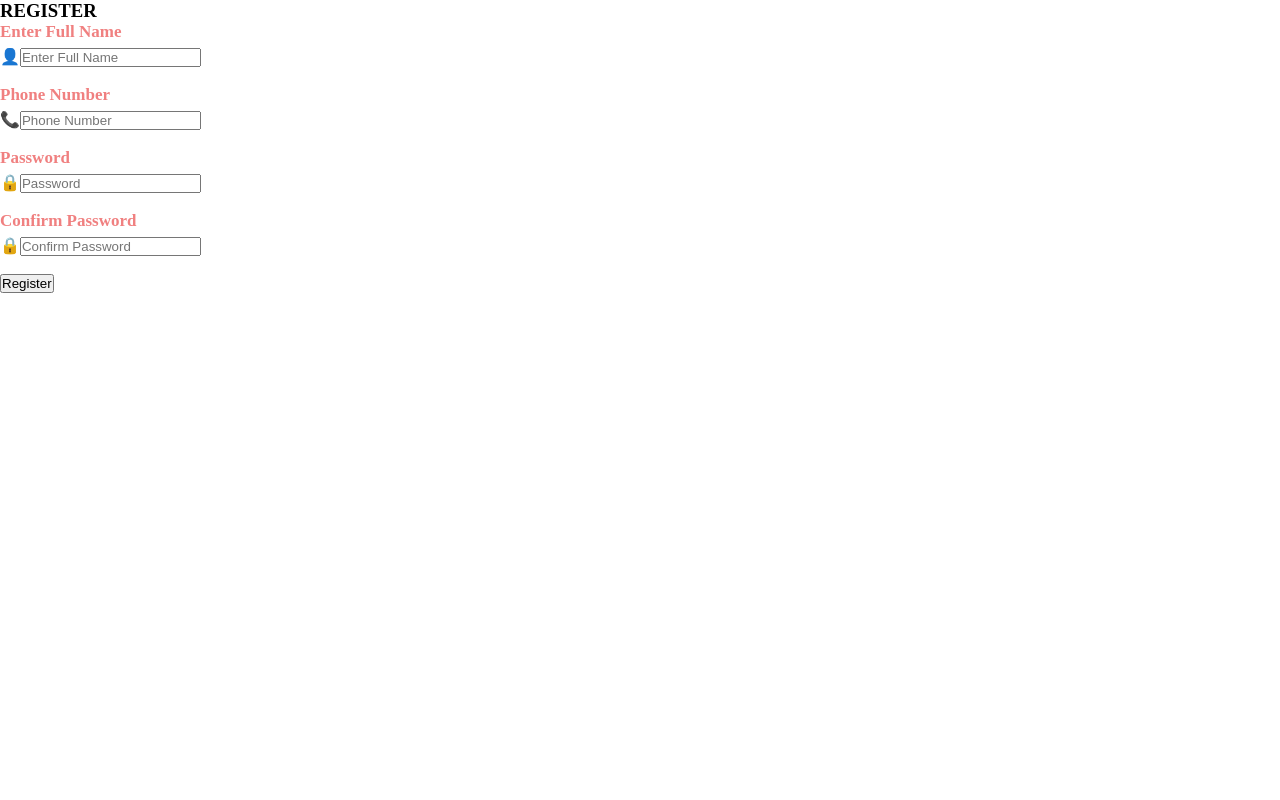
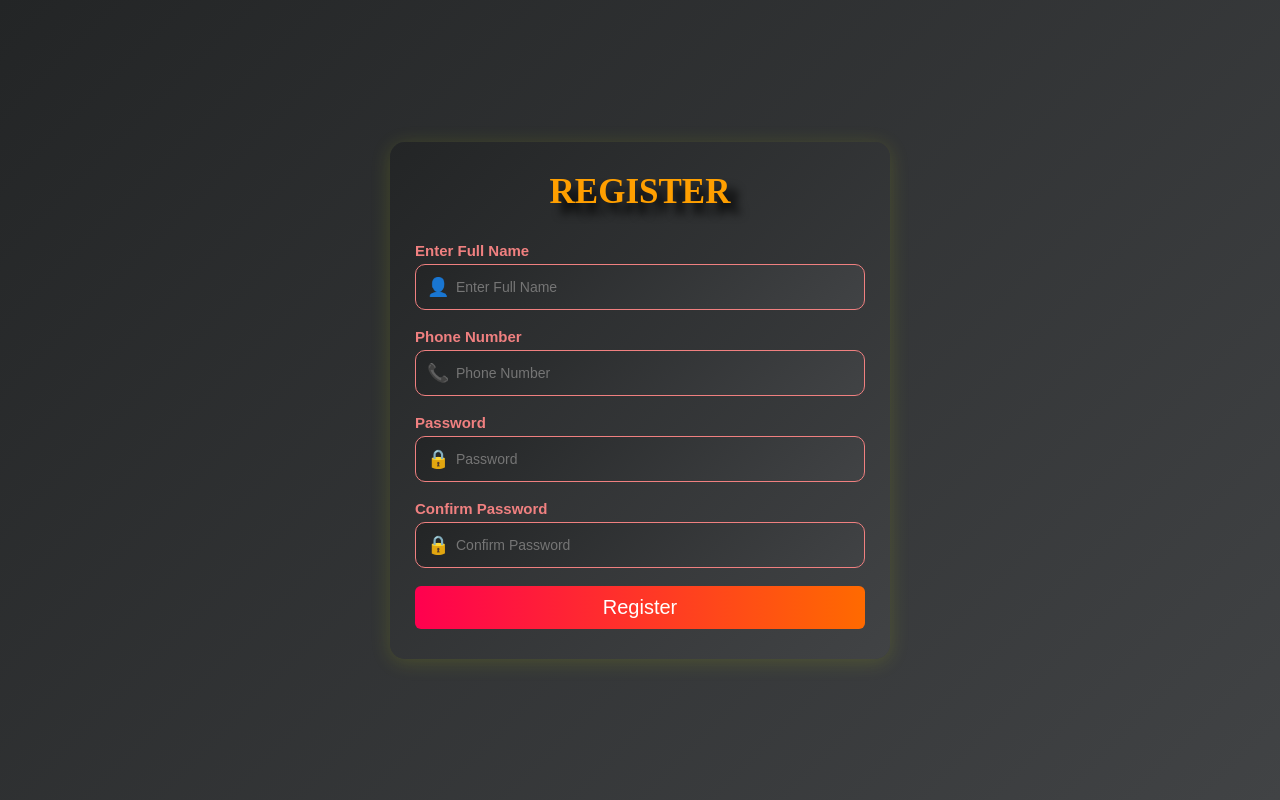
Before and after one commit to rohit8044/ff-project, a React app: page /register in a window 1280 px wide. Built offline with nearby package versions, Linux system fonts and the light colour scheme; the HTML template or start-up script is replaced by a standard one.

Commit message:
Update Registerpage.css

```diff
--- a/src/Registerpage.css
+++ b/src/Registerpage.css
@@ -1,45 +1,48 @@
-*{
-    margin: 0%;
-    padding: 0%;
-    box-sizing: border-box;
+* {
+  margin: 0;
+  padding: 0;
+  box-sizing: border-box;
+  font-family: Arial, sans-serif;
 }
-.container{
+.regcontainer {
   width: 100%;
   height: 100vh;
   display: flex;
   justify-content: center;
   align-items: center;
   background: linear-gradient(135deg, #232526, #414345);
+
 }
-.logindiv{
+.regbox {
   width: 97%;
   max-width: 500px;
+  background: #fff;
   padding: 30px 25px;
   border-radius: 15px;
   box-shadow: 0 3px 20px rgba(220, 243, 9, 0.15);
   background: linear-gradient(135deg, #232526, #414345);
 }
-.logindiv h3{
+.regbox .regster{
   text-align: center;
   color: #ff9f00;
   font-family: 'Orbitron',ans-serif;
-  font-size: 40px;
+  font-size: 35px;
   margin-bottom: 30px;
   text-shadow: 10px 10px 10px black;
 }
-label{
-  font-size: 17px;
+.regbox label {
+  font-size: 15px;
   font-weight: 600;
   margin-bottom: 5px;
   display: block;
   color: lightcoral;
 }
-.inputbox{
-    position: relative;
-    width: 100%;
-    margin-bottom: 18px;
+.inputbox {
+  position: relative;
+  width: 100%;
+  margin-bottom: 18px;
 }
-.inputbox .logo{
+.inputbox .icon {
   position: absolute;
   left: 12px;
   top: 50%;
@@ -47,70 +50,44 @@ label{
   font-size: 18px;
   color: #666;
 }
-.logindiv .inputbox input{
+.inputbox input {
   width: 100%;
   padding: 14px 14px 14px 40px;
   border-radius: 10px;
   border: 1px solid lightcoral;
+  font-size: 14px;
+  outline: none;
+  transition: 0.3s ease;
   background: linear-gradient(135deg, #232526, #414345);
-  font-size: 15px;
-  outline: none;
   color: white;
-  transition: 0.3s ease;
 }
-.logindiv .inputbox input:focus {
-  border-color: #4a90e2;
+.inputbox input:focus {
+  color: white;
   background: linear-gradient(135deg, #232526, #414345);
   box-shadow: 0px 0px 6px rgba(30, 221, 13, 0.3);
 }
-.logindiv .showbtn{
+.regbox .registerbtn{
+  width: 100%;
+  font-size: 20px;
+  padding:10px;
+  border-radius: 6px;
+  border: none;
+  background:linear-gradient(90deg,#ff004f,#ff6a00);  cursor: pointer;
+  color: white;
+}
+.regbox .showbtn{
   position: absolute;
-  margin-top: 14px;
+  margin-top: 13px;
   margin-left: -40px;
   font-size: 20px;
   background: none;
   border: none;
   color: whitesmoke;
 }
-.logindiv .loginbtn{
-  width: 100%;
-  font-size: 20px;
-  padding:10px;
-  border-radius: 6px;
-  border: none;
-  font-family: 'Orbitron',ans-serif;
-  color: white;
-  background:linear-gradient(90deg,#ff004f,#ff6a00);  cursor: pointer;
-  transition: 0.3s;
+.regbox .registerbtn:hover{
+  transform: scale(1.02);
 }
-.logindiv .loginbtn:hover{
- transform:scale(1.01);
+.errormessa{
+  margin-bottom: 15px;
+  font-size: 13px;
 }
-.logindiv .create{
-    float: right;
-    font-size: 17px;
-    text-decoration: none;
-     color: lightcoral;
-    margin-top: 19px;
-}
-.logindiv .forget{
-    float: left;
-    font-size: 17px;
-    text-decoration: none;
-     color: lightcoral;
-    margin-top: 19px;
-}
-.logindiv .create:hover{
-  color: lightsalmon;
-}
-.logindiv .forget:hover{
-     color: lightsalmon;
-}
-.logindiv .Garena{
-  color: lightcoral;
-  padding-top: 70px;
-  text-align: center;
-   font-family: 'Orbitron',ans-serif;
-   font-size: 20px;
-   text-shadow: 10px 10px 10px red;
-}
```
